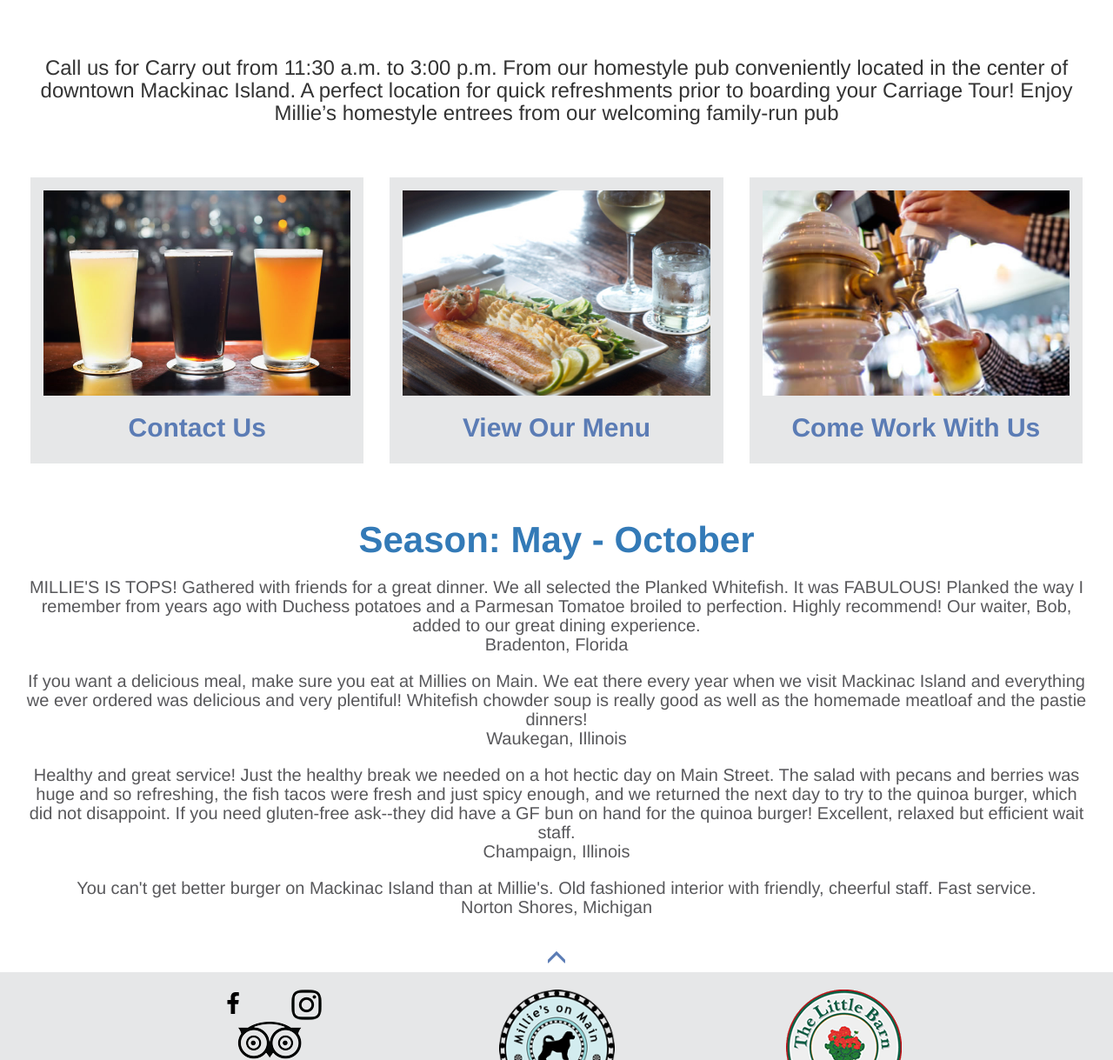
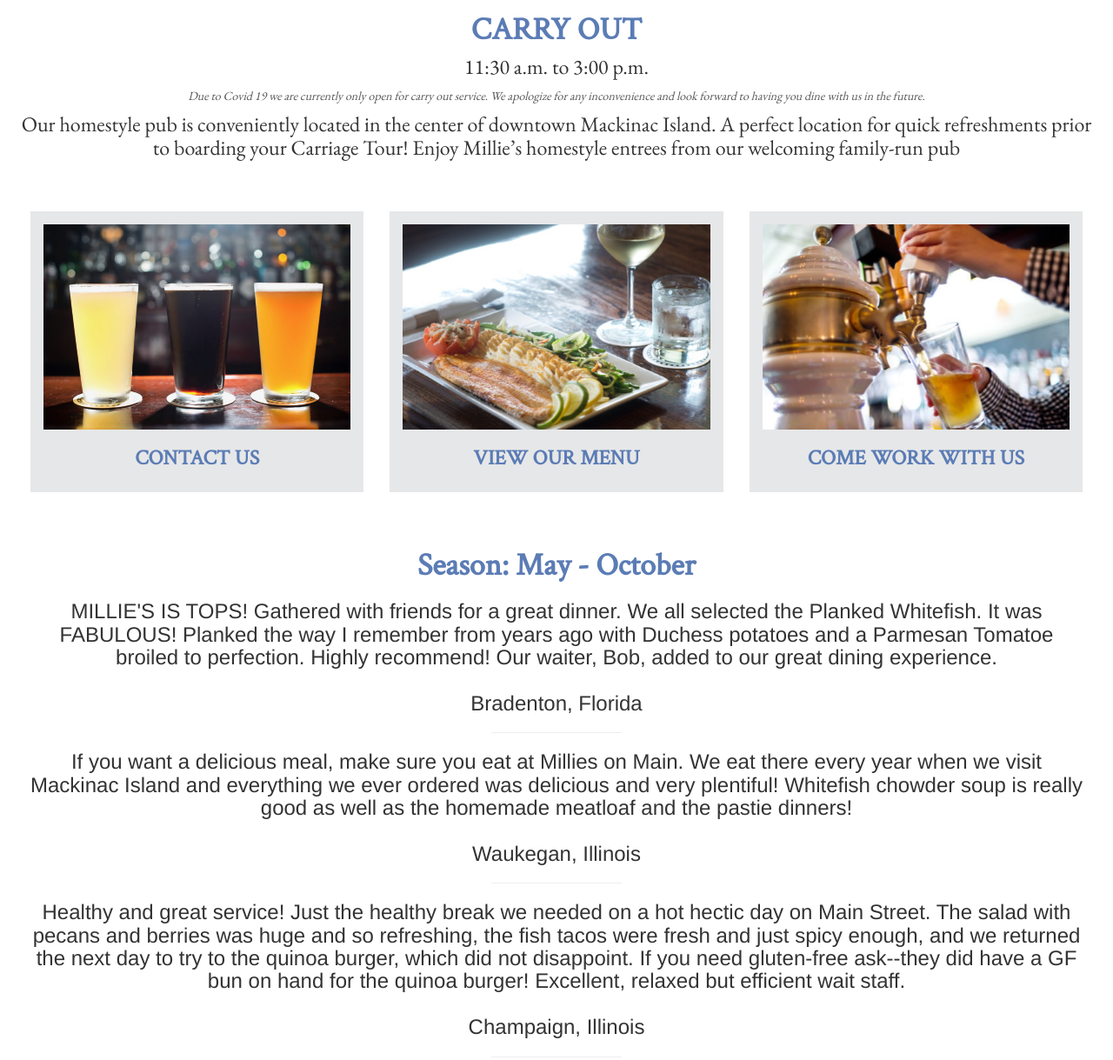
Before and after one commit to cschmity/millies, a plain HTML site: page index.html in a window 1280 px wide. Shown: the part 720-1939 px from the top of the page at 87% size. Drawn offline with nearby package versions, Linux system fonts and the light colour scheme.

Commit message:
Add files via upload

```diff
--- a/css/home.css
+++ b/css/home.css
@@ -1,6 +1,24 @@
 @charset "utf-8";
 /* CSS Document */
-
+.aboutus >h3, .aboutus >h1, .reviews >h1, .reviews >h2  {
+}
+.aboutus >h1, .reviews >h1 {
+	font-family: 'Crimson Text', serif;
+}
+.aboutus >h3,.aboutus >p, .reviews >h2 {
+	font-family: 'EB Garamond', serif;
+}
+.aboutus >h1 {
+	color:#5B7CB5;
+	font-weight:bold;
+}
+.aboutus >h3 {
+  margin-top:0;
+}
+.aboutus >p {
+	font-style:italic;
+	color:#58585B;
+}
 .container-fluid.image {
   padding:0px;
 }
@@ -8,19 +26,19 @@
   width:100%;
 }
 .aboutus {
-  padding:50px 0px;
+  padding:0 0 50px 0;
 }
 .reviews {
   padding:25px 10px;
 }
 .reviews > h1 {
-  color:#337ab7;
-  font-size:42px;
+  color:#5B7CB5;
   font-weight:bold;
 }
 .reviews > h2 {
 	color:#58585B;
 	font-size:20px;
+	font-style:italic;
 }
 .logo-small {
   color: #5B7CB5;
@@ -44,6 +62,10 @@
   background-color:#5b7cb5;
   color:#ffffff;
 }
+.thumbnail > h3 {
+	font-weight:bold;
+	font-family: 'Crimson Text', serif;
+}
 .tabs > a:hover {
 	text-decoration:none;
 }
--- a/css/navigationheaderfooter.css
+++ b/css/navigationheaderfooter.css
@@ -2,8 +2,12 @@
 /* CSS Document */
 
 /* navigation */
+
 a {
   color:#5B7CB5;
+}
+hr {
+	width:150px;
 }
 a:hover {
   color:#5B7CB5;
--- a/index.html
+++ b/index.html
@@ -59,49 +59,53 @@
 <img class="mainimage" src="images/main.jpg" alt="Millie's On Main">
 </div>
 <div class="container-fluid text-center aboutus">
-  <h3>Call us for Carry out from 11:30 a.m. to 3:00 p.m. From our homestyle pub conveniently located in the center of downtown Mackinac Island. A perfect location for quick refreshments prior to boarding your Carriage Tour! Enjoy Millie’s homestyle entrees from our welcoming family-run pub</h3>
+  <h1>CARRY OUT</h1> <h3>11:30 a.m. to 3:00 p.m.</h3>
+  <p>Due to Covid 19 we are currently only open for carry out service. We apologize for any inconvenience and look forward to having you dine with us in the future.</p>
+  <h3> Our homestyle pub is conveniently located in the center of downtown Mackinac Island. A perfect location for quick refreshments prior to boarding your Carriage Tour! Enjoy Millie’s homestyle entrees from our welcoming family-run pub</h3>
 </div>
 <div class="container-fluid text-center slideanim">
   <div class="row">
     <div class="col-sm-4 tabs">
       <a href="contact.html"><div class="thumbnail">
         <img src="images/glasses.jpg" alt="glasses">
-        <h2><strong>Contact Us</strong></h2>
+        <h3>CONTACT US</h3>
       </div></a>
     </div>
     <div class="col-sm-4 tabs">
       <a href="menu.html"><div class="thumbnail">
         <img src="images/whitefish 2.jpg" alt="whitefish">
-        <h2><strong>View Our Menu</strong></h2>
+        <h3>VIEW OUR MENU</h3>
       </div></a>
     </div>
     <div class="col-sm-4 tabs">
       <a href="careers.html"><div class="thumbnail">
         <img src="images/tap.jpg" alt="tap">
-        <h2><strong>Come Work With Us</strong></h2>
+        <h3>COME WORK WITH US</h3>
       </div></a>
     </div>
   </div>
 </div>
 <div class="container-fluid text-center reviews slideanim">
   <h1>Season: May - October</h1>
-  <h2>MILLIE'S IS TOPS! Gathered with friends for a great dinner. We all selected the Planked Whitefish. It was FABULOUS! Planked the way I remember from years ago with Duchess potatoes and a Parmesan Tomatoe broiled to perfection. Highly recommend! Our waiter, Bob, added to our great dining experience.<br>
+  <h3>MILLIE'S IS TOPS! Gathered with friends for a great dinner. We all selected the Planked Whitefish. It was FABULOUS! Planked the way I remember from years ago with Duchess potatoes and a Parmesan Tomatoe broiled to perfection. Highly recommend! Our waiter, Bob, added to our great dining experience.<br><br>
 
-Bradenton, Florida</h2>
+Bradenton, Florida</h3>
+<hr>
 
-  <h2>If you want a delicious meal, make sure you eat at Millies on Main. We eat there every year when we visit Mackinac Island and everything we ever ordered was delicious and very plentiful! Whitefish chowder soup is really good as well as the homemade meatloaf and the pastie dinners!<br>
+  <h3>If you want a delicious meal, make sure you eat at Millies on Main. We eat there every year when we visit Mackinac Island and everything we ever ordered was delicious and very plentiful! Whitefish chowder soup is really good as well as the homemade meatloaf and the pastie dinners!<br><br>
 
-Waukegan, Illinois</h2>
+Waukegan, Illinois</h3>
+<hr>
+  <h3>Healthy and great service!
+Just the healthy break we needed on a hot hectic day on Main Street. The salad with pecans and berries was huge and so refreshing, the fish tacos were fresh and just spicy enough, and we returned the next day to try to the quinoa burger, which did not disappoint. If you need gluten-free ask--they did have a GF bun on hand for the quinoa burger! Excellent, relaxed but efficient wait staff.<br><br>
 
-  <h2>Healthy and great service!
-Just the healthy break we needed on a hot hectic day on Main Street. The salad with pecans and berries was huge and so refreshing, the fish tacos were fresh and just spicy enough, and we returned the next day to try to the quinoa burger, which did not disappoint. If you need gluten-free ask--they did have a GF bun on hand for the quinoa burger! Excellent, relaxed but efficient wait staff.<br>
-
-Champaign, Illinois</h2>
-
-  <h2>You can't get better burger on Mackinac Island than at Millie's. Old fashioned interior with friendly, cheerful staff. Fast service.<br>
+Champaign, Illinois</h3>
+<hr>
+  <h3>You can't get better burger on Mackinac Island than at Millie's. Old fashioned interior with friendly, cheerful staff. Fast service.<br><br>
 
 Norton Shores, Michigan
-  </h2>
+<hr>
+  </h3>
 </div>
 </div>
 
```
Also changed, not shown: menu.html (+6 -6 lines), images/blue buck.webp (added), images/blue-buck-sm.jpg (added), images/re-size/blue-buck-lg.jpg (added), images/re-size/blue-buck-lg.webp (added), images/re-size/blue-buck-sm.jpg (added).
